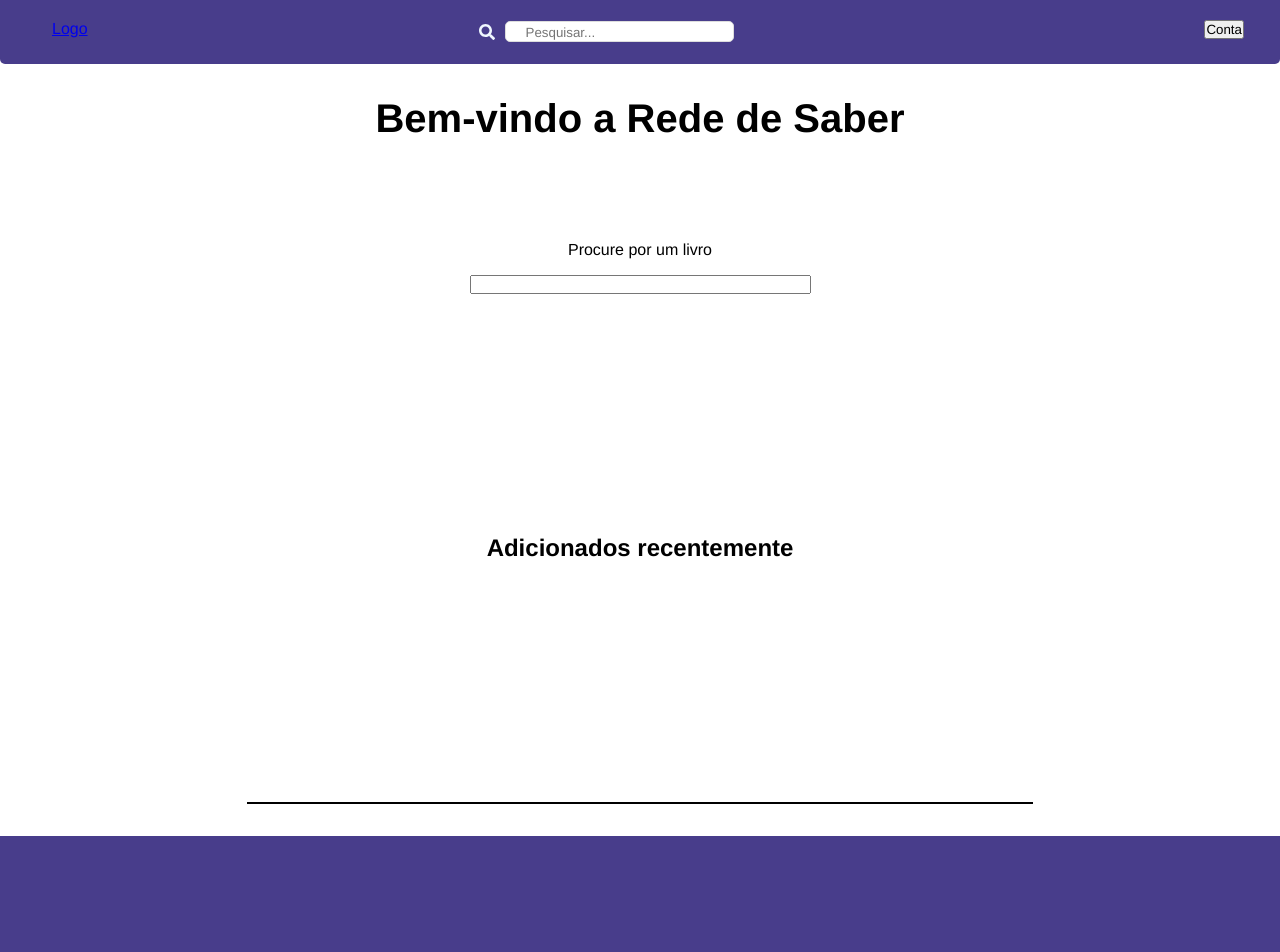
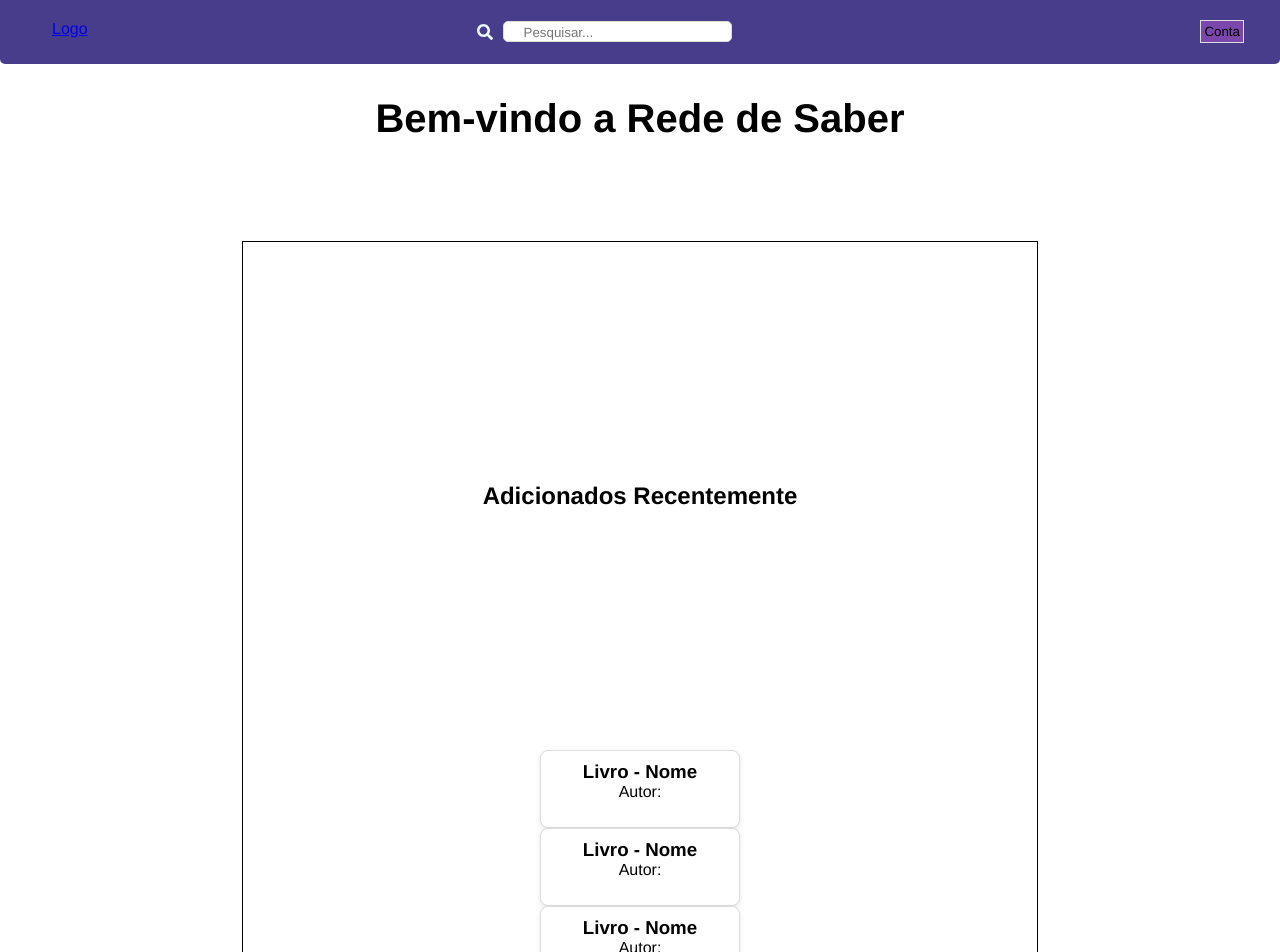
Before and after one commit to glermFF/online_document_archive, a React (Vite) app in the folder project/: page / in a window 1280 px wide. Shown: the top 952 px of the page. Built offline with nearby package versions, Linux system fonts and the light colour scheme.

Commit message:
commit 20/01

```diff
--- a/project/src/components/BookForm.jsx
+++ b/project/src/components/BookForm.jsx
@@ -5,16 +5,20 @@ function BookForm() {
             <p>Preencha os Campos</p>
             <form action="">
                 <div>
-                    <input type="text" />
+                    <p>Nome do Livro</p>
+                    <input type="text" placeholder="Insira o nome do livro" name="name"/>
                 </div>
                 <div>
-                    <input type="text" />
+                    <p>Autor</p>
+                    <input type="text" placeholder="Insira o autor do livro" name="autor"/>
                 </div>
                 <div>
-                    <input type="text" />
+                    <p>Categoria</p>
+                    <Select text="Categoria do livro"></Select>
                 </div>
                 <div>
-                    <input type="text" />
+                    <p>Tag</p>
+                    <Select text="tag"></Select>
                 </div>
 
                 <select name="Categoria">
--- a/project/src/components/HomeComponent.jsx
+++ b/project/src/components/HomeComponent.jsx
@@ -5,13 +5,26 @@ function HomeComponent () {
     return(
         <section className={styles.home_section}>
             <h1>Bem-vindo a Rede de Saber</h1>
-            <p>Procure por um livro</p>
-            <input type="text"/>
 
-            <div>
-                <h2>Adicionados recentemente</h2>
-                <div className={styles.books_added}>
-
+            <div className={styles.books_added}>
+                <h2>Adicionados Recentemente</h2>
+                <div className={styles.book_container}>
+                    <div className={styles.book_card}>
+                        <h3>Livro - Nome</h3>
+                        <p>Autor: </p>
+                    </div>
+                </div>
+                <div className={styles.book_container}>
+                    <div className={styles.book_card}>
+                        <h3>Livro - Nome</h3>
+                        <p>Autor: </p>
+                    </div>
+                </div>
+                <div className={styles.book_container}>
+                    <div className={styles.book_card}>
+                        <h3>Livro - Nome</h3>
+                        <p>Autor: </p>
+                    </div>
                 </div>
             </div>
         </section>
--- a/project/src/css/HomeComponent.module.css
+++ b/project/src/css/HomeComponent.module.css
@@ -30,3 +30,36 @@
 .books_added{
     border: 1px solid black;
 }
+
+.book_container{
+    display: flex;
+    gap: 20px;
+    justify-content: center;
+    flex-wrap: wrap;
+}
+
+.book_card{
+    background: #fff;
+    border: 1px solid #ddd;
+    border-radius: 8px;
+    width: 200px;
+    box-shadow: 0 2px 5px rgba(0, 0, 0, 0.1);
+    text-align: center;
+    padding: 10px;
+    transition: transform 0.3s ease;
+}
+
+.book-card h3 {
+    font-size: 18px;
+    margin: 10px 0 5px;
+  }
+
+  .book-card p {
+    font-size: 14px;
+    color: #666;
+  }
+
+  .book-card:hover {
+    transform: scale(1.05);
+    box-shadow: 0 4px 10px rgba(0, 0, 0, 0.2);
+  }
--- a/project/src/css/Navbar.module.css
+++ b/project/src/css/Navbar.module.css
@@ -38,3 +38,14 @@
     display: flex;
     gap: 10px;
 }
+
+button{
+    padding: 3px;
+    border: 1px solid #ddd;
+    background-color: rgb(123, 71, 172);
+}
+
+button:hover{
+    transition: .3s;
+    background-color: rgb(156, 91, 216);
+}
--- a/project/src/pages/AddBook.jsx
+++ b/project/src/pages/AddBook.jsx
@@ -1,5 +1,6 @@
 import BookForm from "../components/BookForm"
 import Navbar from "../components/layout/Navbar"
+import Footer from "../components/layout/Footer"
 
 function AddBook() {
     return(
@@ -7,6 +8,7 @@ function AddBook() {
             <Navbar/>
             <h2>Adicionar livro ao acervo</h2>
             <BookForm/>
+            <Footer/>
         </div>
     )
 }
```
